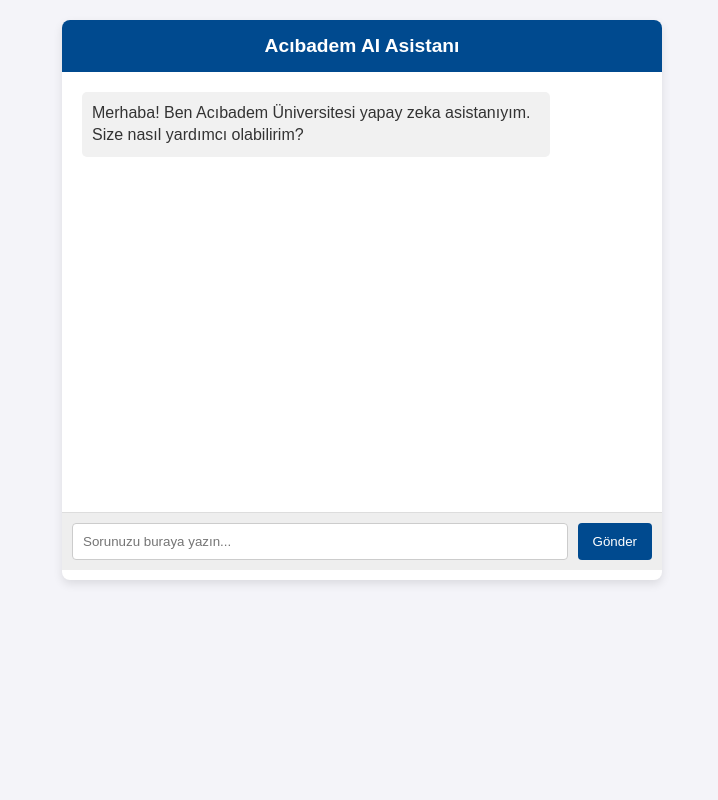
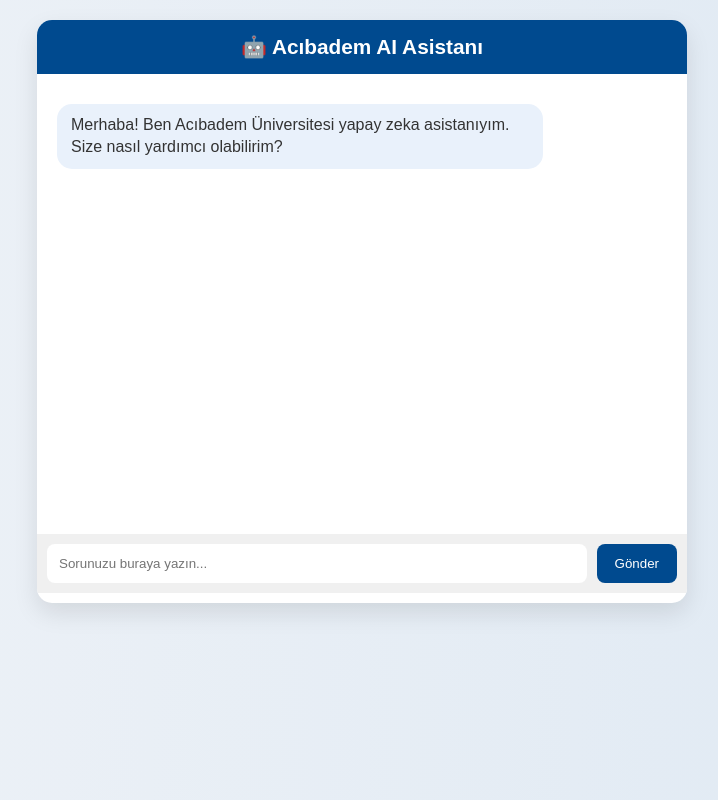
Before and after one commit to talhasimsek66/parcali-bulut, a Django app: page / in a window 1280 px wide. Shown: the whole page, without its empty margins (278-996 px from the left). Run offline with Django 5.2, Linux system fonts and the light colour scheme.

Commit message:
feat(ui): chat arayüzü modernize edildi ve kullanıcı deneyimi iyileştirildi

```diff
--- a/chat/templates/chat/index.html
+++ b/chat/templates/chat/index.html
@@ -4,34 +4,116 @@
     <meta charset="UTF-8">
     <meta name="viewport" content="width=device-width, initial-scale=1.0">
     <title>Acıbadem AI Asistanı</title>
+
     <style>
-        body { font-family: Arial, sans-serif; background-color: #f4f4f9; margin: 0; padding: 20px; }
-        .chat-container { max-width: 600px; margin: 0 auto; background: white; border-radius: 8px; box-shadow: 0 4px 10px rgba(0,0,0,0.1); overflow: hidden; }
-        .header { background: #004a8f; color: white; padding: 15px; text-align: center; font-size: 1.2em; font-weight: bold; }
-        .chat-box { height: 400px; overflow-y: auto; padding: 20px; border-bottom: 1px solid #ddd; }
-        .message { margin-bottom: 15px; line-height: 1.4; }
-        .user-msg { text-align: right; color: #004a8f; font-weight: bold; }
-        .ai-msg { text-align: left; color: #333; background: #f1f1f1; padding: 10px; border-radius: 5px; display: inline-block; max-width: 80%; }
-        .input-area { display: flex; padding: 10px; background: #eee; }
-        input[type="text"] { flex: 1; padding: 10px; border: 1px solid #ccc; border-radius: 4px; outline: none; }
-        button { background: #004a8f; color: white; border: none; padding: 10px 15px; margin-left: 10px; border-radius: 4px; cursor: pointer; }
-        button:hover { background: #003366; }
-        .loading { font-style: italic; color: #888; font-size: 0.9em; display: none; }
+        body {
+            font-family: Arial, sans-serif;
+            background: linear-gradient(to right, #eef2f7, #dfe9f3);
+            margin: 0;
+            padding: 20px;
+        }
+
+        .chat-container {
+            max-width: 650px;
+            margin: 0 auto;
+            background: white;
+            border-radius: 15px;
+            box-shadow: 0 10px 25px rgba(0,0,0,0.1);
+            overflow: hidden;
+        }
+
+        .header {
+            background: #004a8f;
+            color: white;
+            padding: 15px;
+            text-align: center;
+            font-size: 1.3em;
+            font-weight: bold;
+        }
+
+        .chat-box {
+            height: 420px;
+            overflow-y: auto;
+            padding: 20px;
+            display: flex;
+            flex-direction: column;
+        }
+
+        .message {
+            margin: 10px 0;
+            max-width: 75%;
+            padding: 10px 14px;
+            border-radius: 15px;
+            line-height: 1.4;
+        }
+
+        .user-msg {
+            align-self: flex-end;
+            background: #004a8f;
+            color: white;
+        }
+
+        .ai-msg {
+            align-self: flex-start;
+            background: #e9f1fb;
+            color: #333;
+        }
+
+        .input-area {
+            display: flex;
+            padding: 10px;
+            background: #f0f0f0;
+        }
+
+        input[type="text"] {
+            flex: 1;
+            padding: 12px;
+            border: none;
+            border-radius: 8px;
+            outline: none;
+        }
+
+        button {
+            background: #004a8f;
+            color: white;
+            border: none;
+            padding: 10px 18px;
+            margin-left: 10px;
+            border-radius: 8px;
+            cursor: pointer;
+        }
+
+        button:hover {
+            background: #003366;
+        }
+
+        .loading {
+            font-style: italic;
+            color: #777;
+            font-size: 0.9em;
+            display: none;
+        }
     </style>
 </head>
+
 <body>
 
 <div class="chat-container">
-    <div class="header">Acıbadem AI Asistanı</div>
+    <div class="header">🤖 Acıbadem AI Asistanı</div>
+
     <div class="chat-box" id="chatBox">
-        <div class="message ai-msg">Merhaba! Ben Acıbadem Üniversitesi yapay zeka asistanıyım. Size nasıl yardımcı olabilirim?</div>
+        <div class="message ai-msg">
+            Merhaba! Ben Acıbadem Üniversitesi yapay zeka asistanıyım. Size nasıl yardımcı olabilirim?
+        </div>
     </div>
+
     <div class="input-area">
         <input type="text" id="userInput" placeholder="Sorunuzu buraya yazın..." onkeypress="handleKeyPress(event)">
         <button onclick="sendMessage()">Gönder</button>
     </div>
+
     <div style="text-align: center; padding: 5px;">
-        <span class="loading" id="loadingText">Yapay Zeka düşünüyor...</span>
+        <span class="loading" id="loadingText">🤖 Asistan düşünüyor...</span>
     </div>
 </div>
 
@@ -40,18 +122,19 @@
         const inputField = document.getElementById('userInput');
         const chatBox = document.getElementById('chatBox');
         const loadingText = document.getElementById('loadingText');
+
         const question = inputField.value.trim();
-
         if (question === "") return;
 
-        // Kullanıcı mesajını ekrana ekle
-        chatBox.innerHTML += `<div class="message user-msg">Siz: ${question}</div>`;
+        // kullanıcı mesajı
+        chatBox.innerHTML += `<div class="message user-msg">${question}</div>`;
         inputField.value = "";
+        inputField.focus();
+
         loadingText.style.display = "block";
         chatBox.scrollTop = chatBox.scrollHeight;
 
         try {
-            // Arka plandaki Django API'mize soruyu gönderiyoruz
             const response = await fetch('/api/chat/', {
                 method: 'POST',
                 headers: { 'Content-Type': 'application/json' },
@@ -61,10 +144,11 @@
             const data = await response.json();
 
             if (data.answer) {
-                chatBox.innerHTML += `<div class="message ai-msg"><strong>Asistan:</strong> ${data.answer}</div>`;
+                chatBox.innerHTML += `<div class="message ai-msg">${data.answer}</div>`;
             } else {
                 chatBox.innerHTML += `<div class="message ai-msg" style="color:red;">Hata: ${data.error}</div>`;
             }
+
         } catch (error) {
             chatBox.innerHTML += `<div class="message ai-msg" style="color:red;">Sunucuya bağlanılamadı.</div>`;
         }
```
